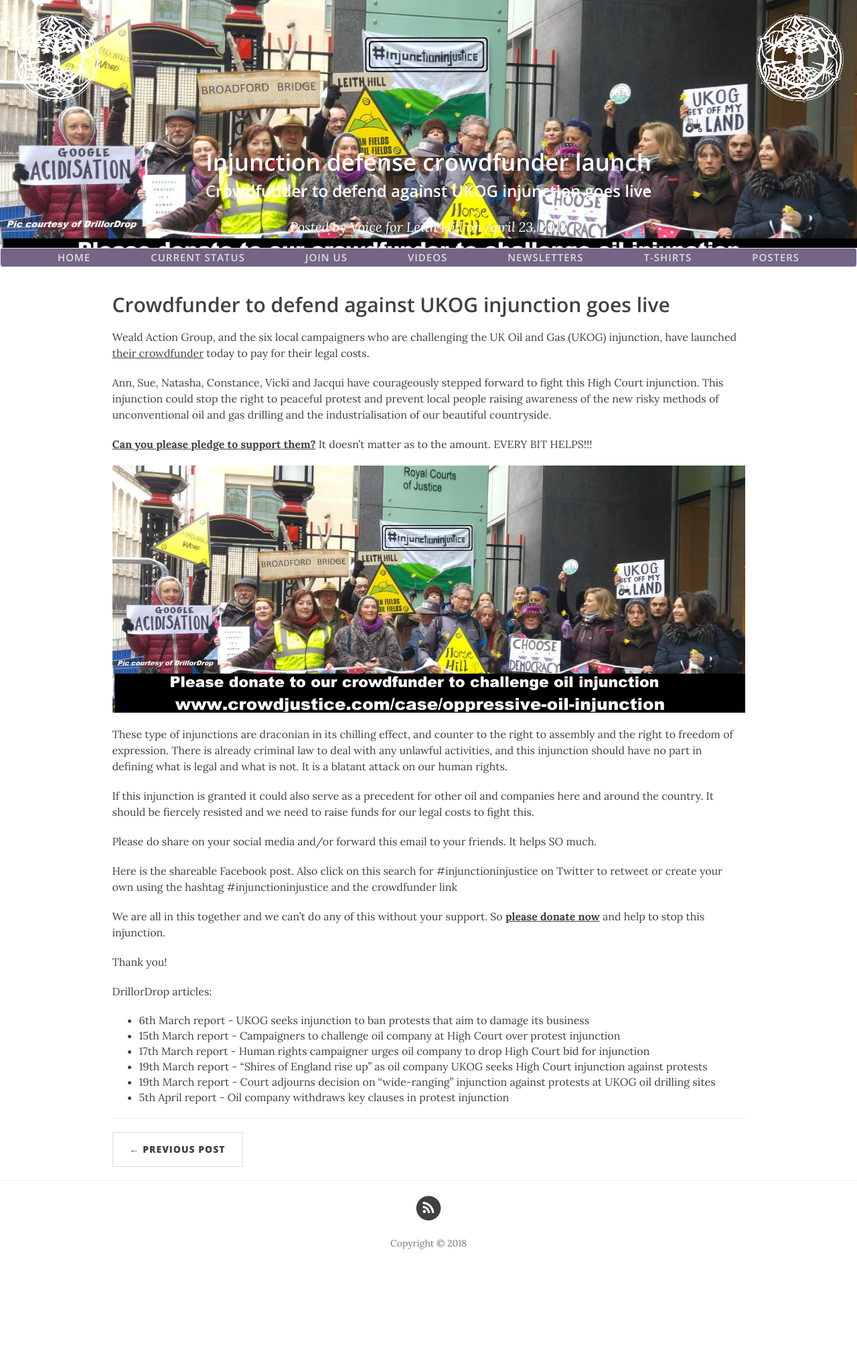
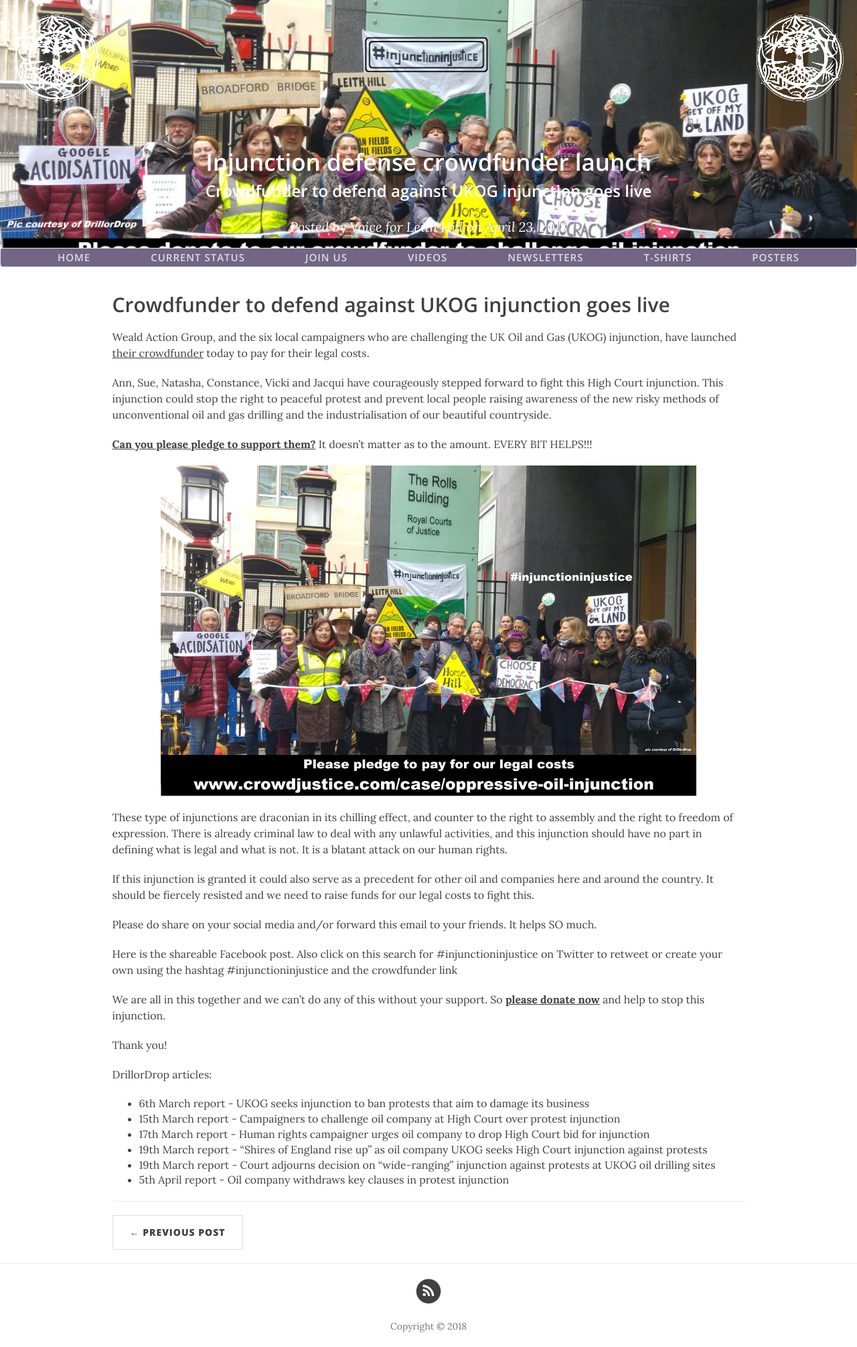
Before and after one commit to voiceforleithhill/v4lh-site-gen, a Jekyll site: the page built from _posts/2018-04-23-injunction-crowdfunder.markdown, in a window 1280 px wide. Shown: the whole page at 67% size. Built offline with Jekyll 4.4.1, drawn with Linux system fonts in a browser that asks for light colours; nearby versions of some CDN libraries; before the commit the page ends 1887 px from its top, so only the background shows below that.

Commit message:
Content updates

```diff
--- a/_posts/2018-04-23-injunction-crowdfunder.markdown
+++ b/_posts/2018-04-23-injunction-crowdfunder.markdown
@@ -15,7 +15,7 @@
 
 <b>[Can you please pledge to support them?](https://www.crowdjustice.com/case/oppressive-oil-injunction)</b> It doesn’t matter as to the amount. EVERY BIT HELPS!!!
 
-<img src="{{ site.baseurl }}/img/pics/injunction-injustice.jpg">
+<img src="{{ site.baseurl }}/img/pics/injunction-injustice-main.jpg">
 
 These type of injunctions are draconian in its chilling effect, and counter to the right to assembly and the right to freedom of expression.  There is already criminal law to deal with any unlawful activities, and this injunction should have no part in defining what is legal and what is not. It is a blatant attack on our human rights.
 
```
Also changed, not shown: img/pics/injunction-injustice-main.jpg (added), img/pics/injunction-injustice.jpg.
